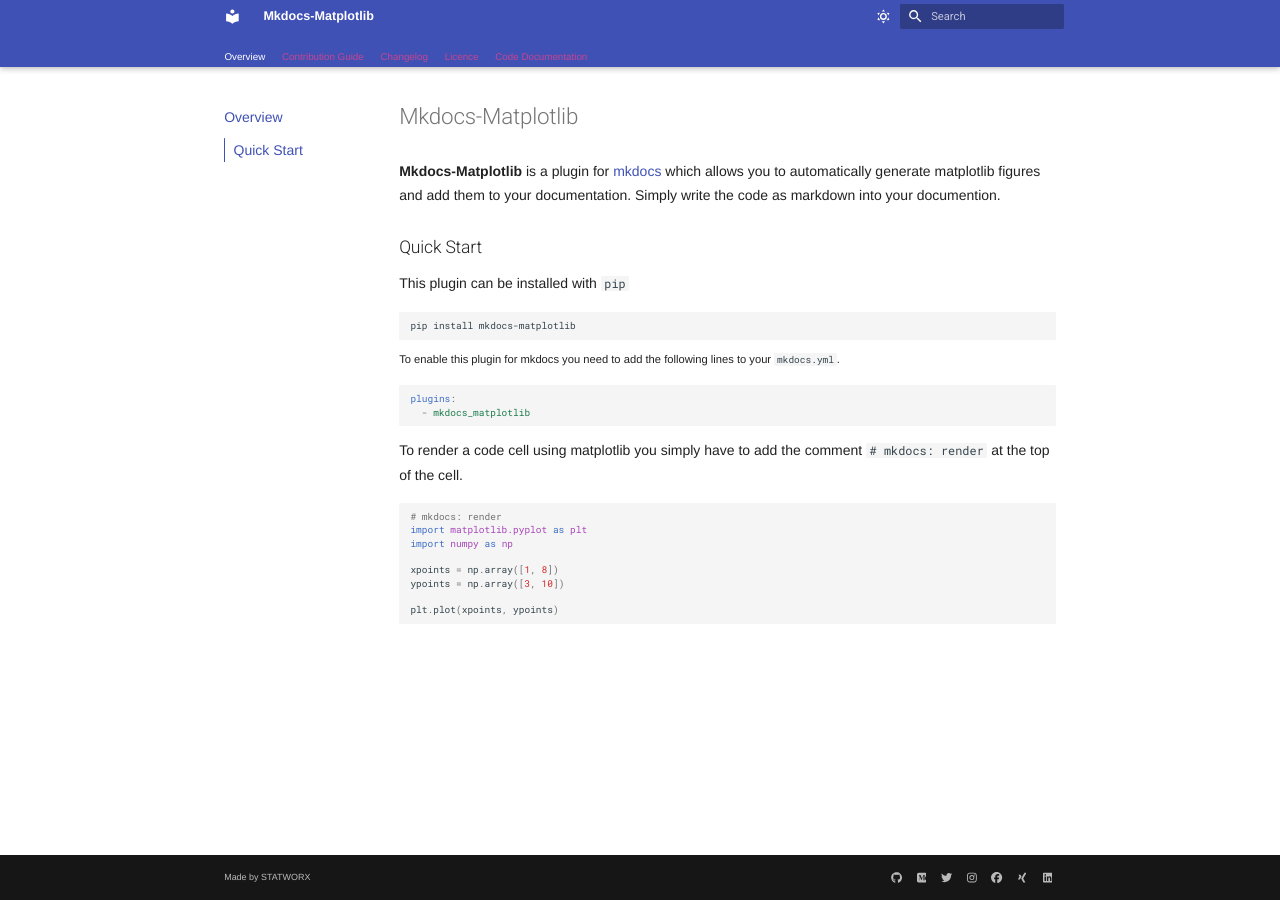
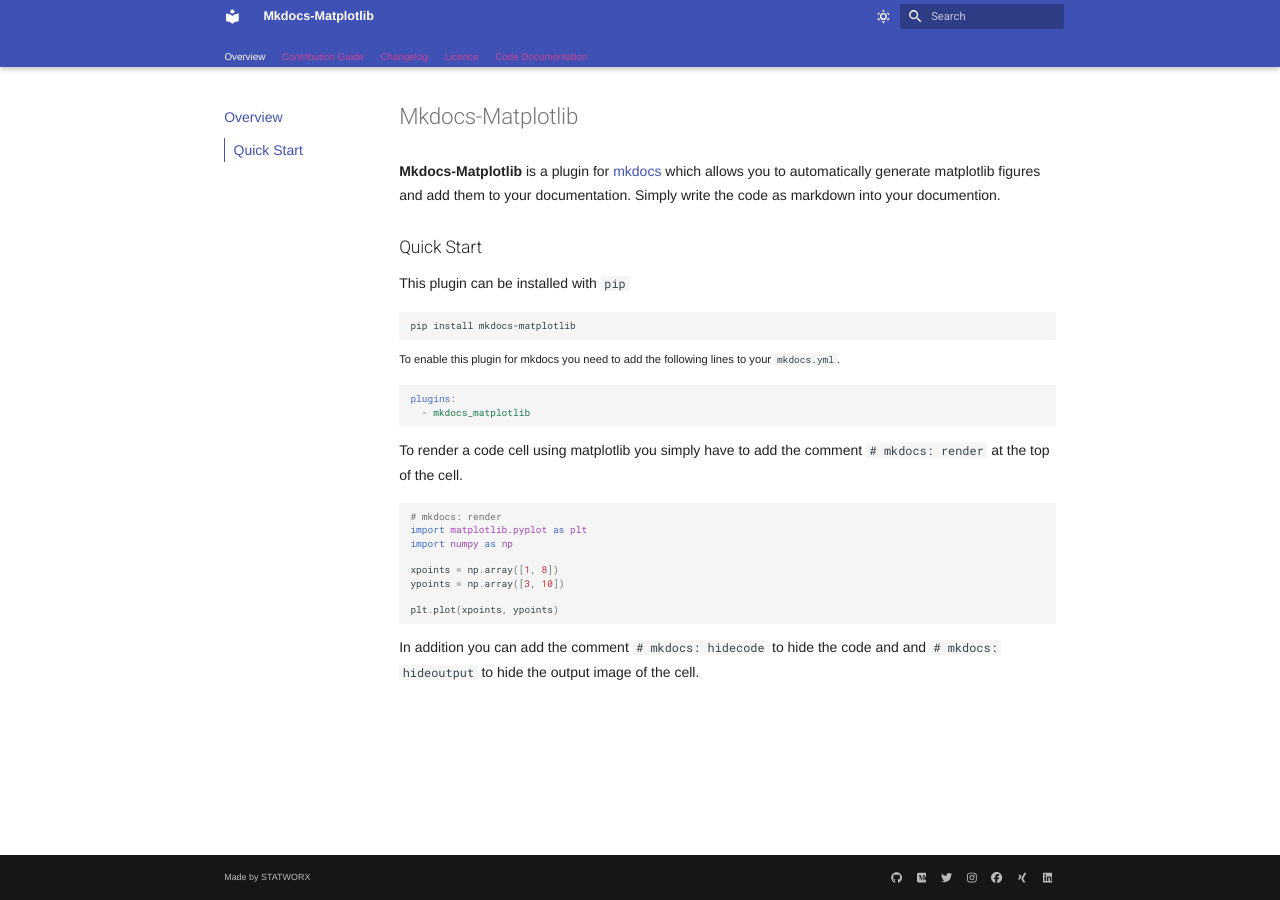
Before and after one commit to AnH0ang/mkdocs-matplotlib, an MkDocs documentation site: the page built from docs/index.md, in a window 1280 px wide. Built offline with MkDocs 1.6.1 and Material for MkDocs 9.7.7, drawn with Linux system fonts in a browser that asks for light colours; nearby versions of some CDN libraries; library files that are not in the unit come from our copies.

````diff
--- a/docs/index.md
+++ b/docs/index.md
@@ -29,3 +29,5 @@ ypoints = np.array([3, 10])
 
 plt.plot(xpoints, ypoints)
 ```
+
+In addition you can add the comment `# mkdocs: hidecode` to hide  the code and and `# mkdocs: hideoutput` to hide the output image of the cell.
````
Also changed, not shown: README.md (+2 -0 lines).
